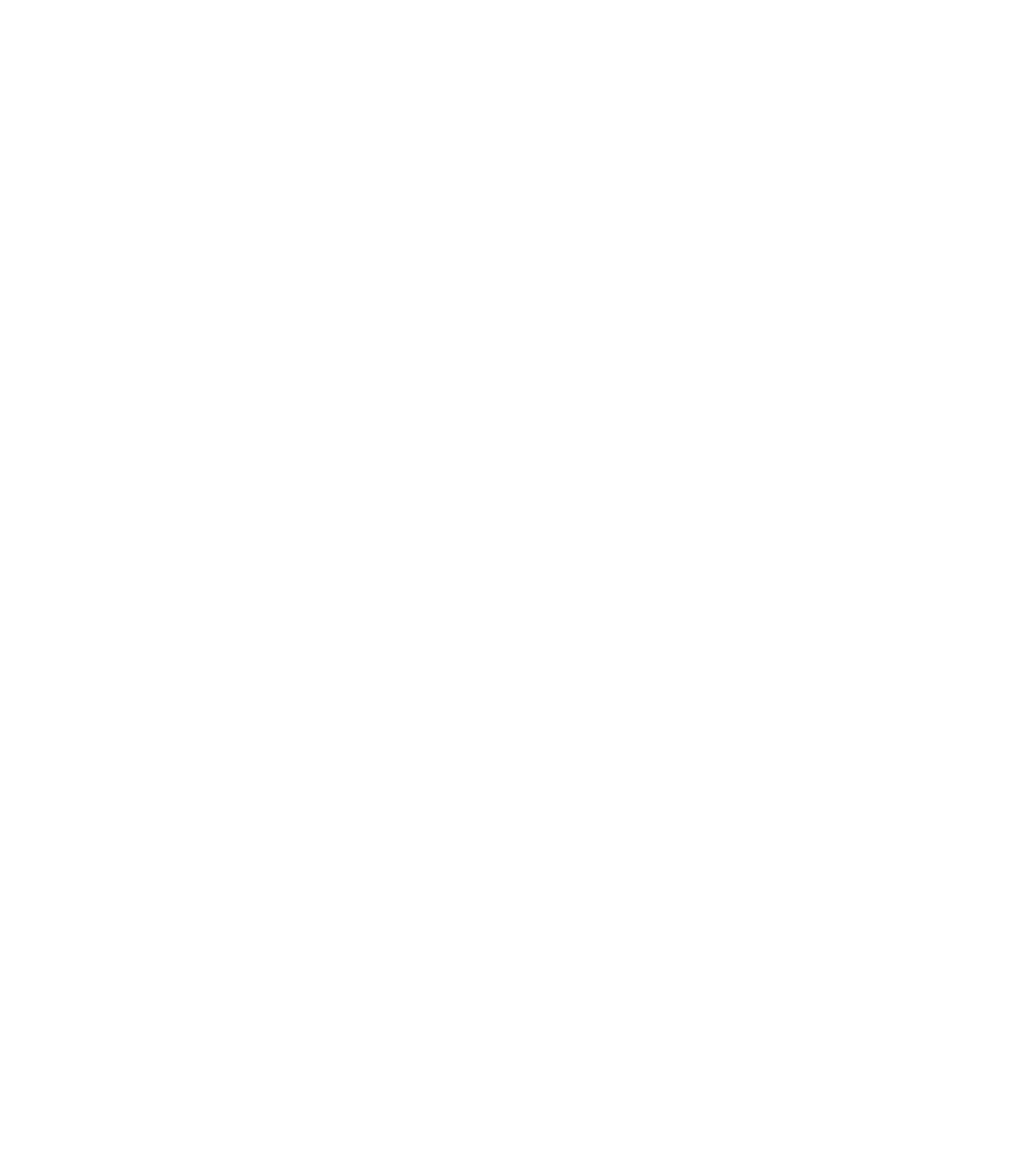
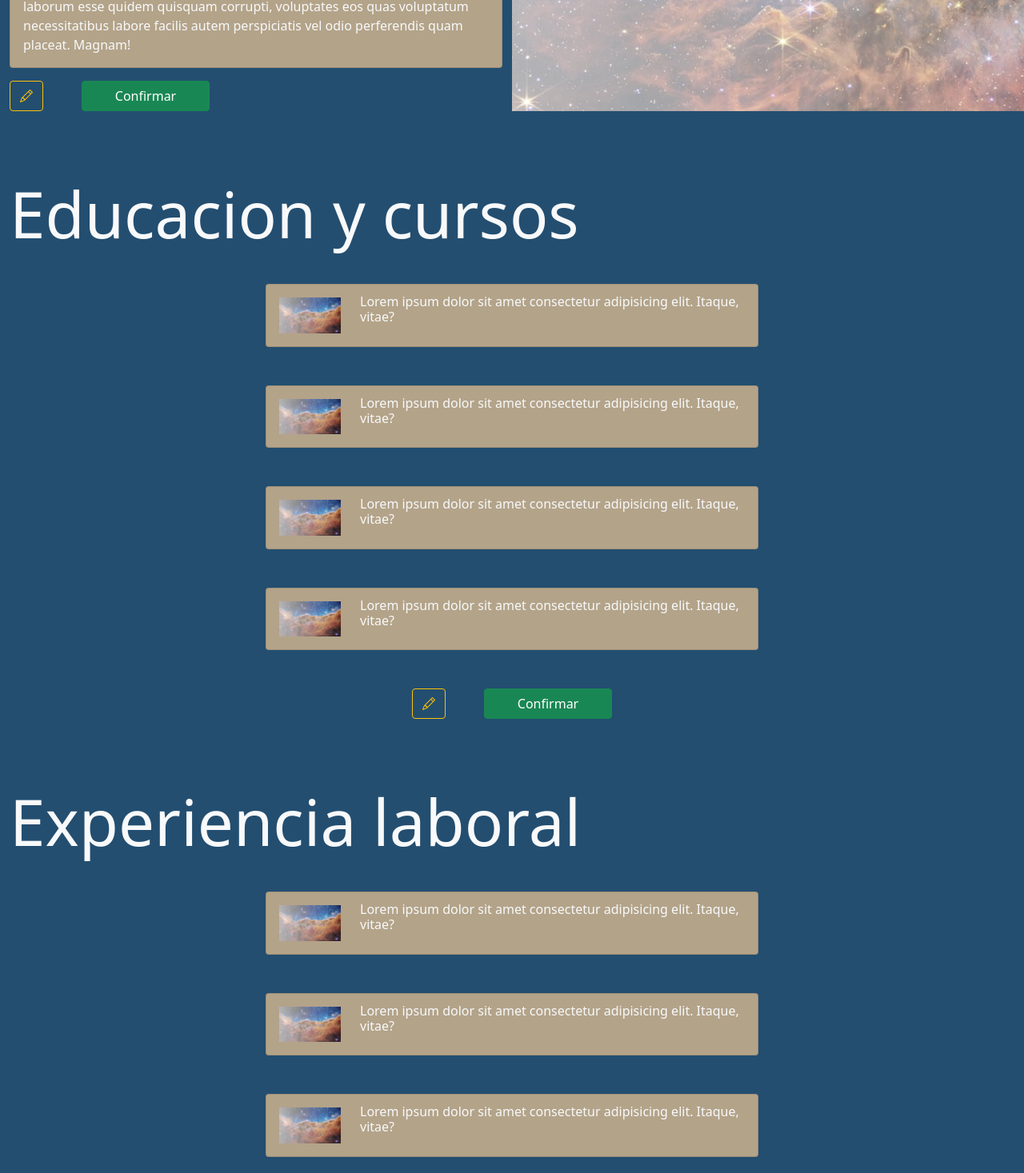
Before and after one commit to Aunius/portfolio-argentinaProgra-a, an Angular app: page / in a window 1280 px wide. Shown: the part 1330-2797 px from the top of the page at 80% size. Before the commit the page ends 800 px from the top, so only its background shows below. Built offline with nearby package versions, Linux system fonts and the light colour scheme.

Commit message:
Cambios esteticos

```diff
--- a/src/app/components/acerca-de/acerca-de.component.html
+++ b/src/app/components/acerca-de/acerca-de.component.html
@@ -1,7 +1,7 @@
 <!--<div class="col-sm p-3 min-vh-100">-->
-    <div class="container-fluid">
-        <div class="row">
-            <div class="col" style="background-color:#234e70;">
+    <div class="container-fluid" style="background-color:#234e70;">
+        <div class="row pt-5">
+            <div class="col">
                 <h1 class="display-1 fs-bold lh-lg text-light">Sobre mi</h1>
                 <div class="card" style="background-color: #B3A389;">
                     <div class="card-body text-light">
--- a/src/app/components/educacion/educacion.component.html
+++ b/src/app/components/educacion/educacion.component.html
@@ -1,34 +1,82 @@
 <!--<div class="col-sm p-3 min-vh-100">-->
-    <div class="container-fluid">
-        <div class="row">
-            <div class="col" style="background-color:#234e70;">
+    <div class="container-fluid" style="background-color:#234e70;">
+        <div class="row pt-5">
+            <div class="col">
                 <h1 class="display-1 fs-bold lh-lg text-light">Educacion y cursos</h1>
-                <div class="row justify-content-center py-4">
-                    <div class="card mb-5" style="background-color: #B3A389;">
-                        <div class="card-body text-light">
-                        <h6 class="card-subtitle text-light">Lorem ipsum dolor sit amet consectetur adipisicing elit. Itaque, vitae?</h6>
-                        </div>
-                    </div>
-                    <div class="card mb-5" style="background-color: #B3A389;">
-                        <div class="card-body text-light">
-                        <h6 class="card-subtitle text-light">Lorem ipsum dolor sit amet consectetur adipisicing elit. Itaque, vitae?</h6>
-                        </div>
-                    </div>
-                    <div class="card mb-5" style="background-color: #B3A389;">
-                        <div class="card-body text-light">
-                        <h6 class="card-subtitle text-light">Lorem ipsum dolor sit amet consectetur adipisicing elit. Itaque, vitae?</h6>
-                        </div>
-                    </div>
-                    <div class="card mb-5" style="background-color: #B3A389;">
-                        <div class="card-body text-light">
-                        <h6 class="card-subtitle text-light">Lorem ipsum dolor sit amet consectetur adipisicing elit. Itaque, vitae?</h6>
+
+                <div class="row justify-content-center">
+                    <div class="col-md-6">
+                        <div class="card mb-5" style="background-color: #B3A389;">
+                            <div class="card-body text-light">
+                                <div class="row">
+                                    <div class="col-md-2">
+                                      <img src="/assets/img/img1.png" alt="Logo" class="img-fluid">
+                                    </div>
+                                    <div class="col-md-10">
+                                      <h6 class="card-subtitle text-light">Lorem ipsum dolor sit amet consectetur adipisicing elit. Itaque, vitae?</h6>
+                                    </div>
+                                </div>
+                            </div>
                         </div>
                     </div>
                 </div>
-                <div class="col mt-3">
+
+                <div class="row justify-content-center">
+                    <div class="col-md-6">
+                        <div class="card mb-5" style="background-color: #B3A389;">
+                            <div class="card-body text-light">
+                                <div class="row">
+                                    <div class="col-md-2">
+                                      <img src="/assets/img/img1.png" alt="Logo" class="img-fluid">
+                                    </div>
+                                    <div class="col-md-10">
+                                      <h6 class="card-subtitle text-light">Lorem ipsum dolor sit amet consectetur adipisicing elit. Itaque, vitae?</h6>
+                                    </div>
+                                </div>
+                            </div>
+                        </div>
+                    </div>
+                </div>
+
+                <div class="row justify-content-center">
+                    <div class="col-md-6">
+                        <div class="card mb-5" style="background-color: #B3A389;">
+                            <div class="card-body text-light">
+                                <div class="row">
+                                    <div class="col-md-2">
+                                      <img src="/assets/img/img1.png" alt="Logo" class="img-fluid">
+                                    </div>
+                                    <div class="col-md-10">
+                                      <h6 class="card-subtitle text-light">Lorem ipsum dolor sit amet consectetur adipisicing elit. Itaque, vitae?</h6>
+                                    </div>
+                                </div>
+                            </div>
+                        </div>
+                    </div>
+                </div>
+
+                <div class="row justify-content-center">
+                    <div class="col-md-6">
+                        <div class="card mb-5" style="background-color: #B3A389;">
+                            <div class="card-body text-light">
+                                <div class="row">
+                                    <div class="col-md-2">
+                                      <img src="/assets/img/img1.png" alt="Logo" class="img-fluid">
+                                    </div>
+                                    <div class="col-md-10">
+                                      <h6 class="card-subtitle text-light">Lorem ipsum dolor sit amet consectetur adipisicing elit. Itaque, vitae?</h6>
+                                    </div>
+                                </div>
+                            </div>
+                        </div>
+                    </div>
+                </div>
+
+                <div class="d-flex justify-content-center">
                     <button type="button" class="btn btn-outline-warning me-5" ><i class="bi bi-pencil"></i></button>
                     <button type="button" class="btn btn-success" style="width: 10rem;">Confirmar</button>
                 </div>
+
             </div>
         </div>
     </div>
--- a/src/app/components/experiencia/experiencia.component.html
+++ b/src/app/components/experiencia/experiencia.component.html
@@ -1,36 +1,82 @@
+<!--<div class="col-sm p-3 min-vh-100">-->
+    <div class="container-fluid" style="background-color:#234e70;">
+        <div class="row pt-5">
+            <div class="col">
+                <h1 class="display-1 fs-bold lh-lg text-light">Experiencia laboral</h1>
 
-<!--<div class="col-sm p-3 min-vh-100">-->
-    <div class="container-fluid">
-                <div class="row">
-                    <div class="col" style="background-color:#234e70;">
-                        <h1 class="display-1 fs-bold lh-lg text-light">Experiencia laboral</h1>
-                        <div class="card" style="background-color: #B3A389;">
+                <div class="row justify-content-center">
+                    <div class="col-md-6">
+                        <div class="card mb-5" style="background-color: #B3A389;">
                             <div class="card-body text-light">
-                                <h6 class="card-subtitle text-light">Lorem ipsum dolor sit amet consectetur adipisicing elit. Itaque, vitae?</h6>
+                                <div class="row">
+                                    <div class="col-md-2">
+                                      <img src="/assets/img/img1.png" alt="Logo" class="img-fluid">
+                                    </div>
+                                    <div class="col-md-10">
+                                      <h6 class="card-subtitle text-light">Lorem ipsum dolor sit amet consectetur adipisicing elit. Itaque, vitae?</h6>
+                                    </div>
                                 </div>
                             </div>
-                            <div class="card mb-5" style="background-color: #B3A389;">
-                                <div class="card-body text-light">
-                                <h6 class="card-subtitle text-light">Lorem ipsum dolor sit amet consectetur adipisicing elit. Itaque, vitae?</h6>
-                                </div>
-                            </div>
-                            <div class="card mb-5" style="background-color: #B3A389;">
-                                <div class="card-body text-light">
-                                <h6 class="card-subtitle text-light">Lorem ipsum dolor sit amet consectetur adipisicing elit. Itaque, vitae?</h6>
-                                </div>
-                            </div>
-                            <div class="card mb-5" style="background-color: #B3A389;">
-                                <div class="card-body text-light">
-                                <h6 class="card-subtitle text-light">Lorem ipsum dolor sit amet consectetur adipisicing elit. Itaque, vitae?</h6>
-                                </div>
-                            </div>
-
-                        </div>
-                        <div class="col mt-3">
-                            <button type="button" class="btn btn-outline-warning me-5" ><i class="bi bi-pencil"></i></button>
-                            <button type="button" class="btn btn-success" style="width: 10rem;">Confirmar</button>
                         </div>
                     </div>
                 </div>
+
+                <div class="row justify-content-center">
+                    <div class="col-md-6">
+                        <div class="card mb-5" style="background-color: #B3A389;">
+                            <div class="card-body text-light">
+                                <div class="row">
+                                    <div class="col-md-2">
+                                      <img src="/assets/img/img1.png" alt="Logo" class="img-fluid">
+                                    </div>
+                                    <div class="col-md-10">
+                                      <h6 class="card-subtitle text-light">Lorem ipsum dolor sit amet consectetur adipisicing elit. Itaque, vitae?</h6>
+                                    </div>
+                                </div>
+                            </div>
+                        </div>
+                    </div>
+                </div>
+
+                <div class="row justify-content-center">
+                    <div class="col-md-6">
+                        <div class="card mb-5" style="background-color: #B3A389;">
+                            <div class="card-body text-light">
+                                <div class="row">
+                                    <div class="col-md-2">
+                                      <img src="/assets/img/img1.png" alt="Logo" class="img-fluid">
+                                    </div>
+                                    <div class="col-md-10">
+                                      <h6 class="card-subtitle text-light">Lorem ipsum dolor sit amet consectetur adipisicing elit. Itaque, vitae?</h6>
+                                    </div>
+                                </div>
+                            </div>
+                        </div>
+                    </div>
+                </div>
+
+                <div class="row justify-content-center">
+                    <div class="col-md-6">
+                        <div class="card mb-5" style="background-color: #B3A389;">
+                            <div class="card-body text-light">
+                                <div class="row">
+                                    <div class="col-md-2">
+                                      <img src="/assets/img/img1.png" alt="Logo" class="img-fluid">
+                                    </div>
+                                    <div class="col-md-10">
+                                      <h6 class="card-subtitle text-light">Lorem ipsum dolor sit amet consectetur adipisicing elit. Itaque, vitae?</h6>
+                                    </div>
+                                </div>
+                            </div>
+                        </div>
+                    </div>
+                </div>
+
+                <div class="d-flex justify-content-center">
+                    <button type="button" class="btn btn-outline-warning me-5" ><i class="bi bi-pencil"></i></button>
+                    <button type="button" class="btn btn-success" style="width: 10rem;">Confirmar</button>
+                </div>
+
+            </div>
         </div>
-<!--</div>-->
+    </div>
--- a/src/app/components/tecnologias/tecnologias.component.html
+++ b/src/app/components/tecnologias/tecnologias.component.html
@@ -1,5 +1,5 @@
 <div class="container-fluid" style="background-color: #234e70;">
-    <div class="row">
+    <div class="row pt-5">
         <h1 class="display-1 mt-5">Hard Skills</h1>
         <div class="col mb-4">
             <div class="card mb-5" style="background-color:#faf8bf;">
```
